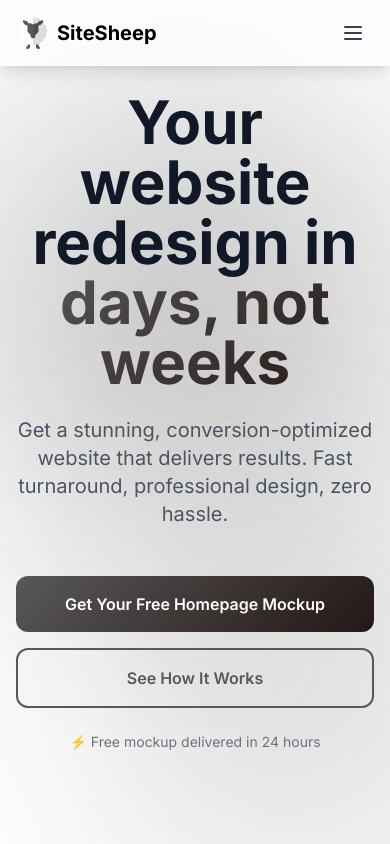
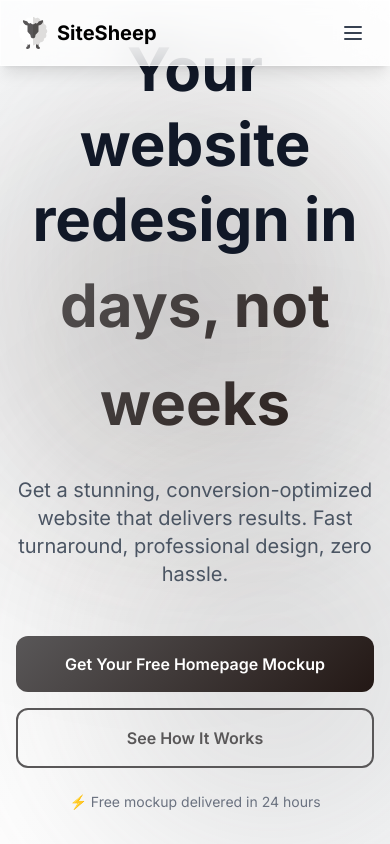
Before and after one commit to colecooke/sitesheep-website, a Next.js app: page / in a window 390 px wide. Shown: the top 844 px of the page. Built offline with nearby package versions, Linux system fonts and the light colour scheme.

Commit message:
Auto-update

```diff
--- a/app/page.tsx
+++ b/app/page.tsx
@@ -138,9 +138,9 @@ export default function Home() {
 
         <div className="relative z-10 max-w-7xl mx-auto px-4 sm:px-6 lg:px-8 text-center">
           <div className="animate-slide-up">
-            <h1 className="text-6xl md:text-7xl lg:text-8xl font-bold mb-6 text-gray-900">
+            <h1 className="text-6xl md:text-7xl lg:text-8xl font-bold mb-6 text-gray-900 leading-tight">
               Your website redesign in
-              <span className="block gradient-text">days, not weeks</span>
+              <span className="block gradient-text leading-relaxed">days, not weeks</span>
             </h1>
             <p className="text-xl md:text-2xl text-gray-600 mb-12 max-w-3xl mx-auto">
               Get a stunning, conversion-optimized website that delivers results.
```
